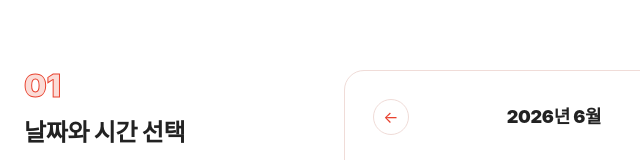
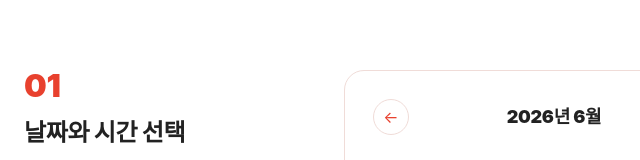
Before and after one commit to ujin2019-oss/lifedrop, a website: page pages/campaign.html in a window 1280 px wide. Shown: the part 616-776 px from the top of the page, 0-640 px from the left. Drawn offline with nearby package versions, Linux system fonts and the light colour scheme; a web font is replaced by a local one.

Commit message:
스타일 수정

```diff
--- a/css/style.css
+++ b/css/style.css
@@ -1142,8 +1142,7 @@ em { font-style: normal; }
   display: block;
   font-size: var(--fs-h2);
   font-weight: var(--fw-black);
-  color: var(--color-sub);
-  -webkit-text-stroke: 1px var(--color-main);
+  color: var(--color-main);
   line-height: 1;
   margin-bottom: 12px;
 }
```
